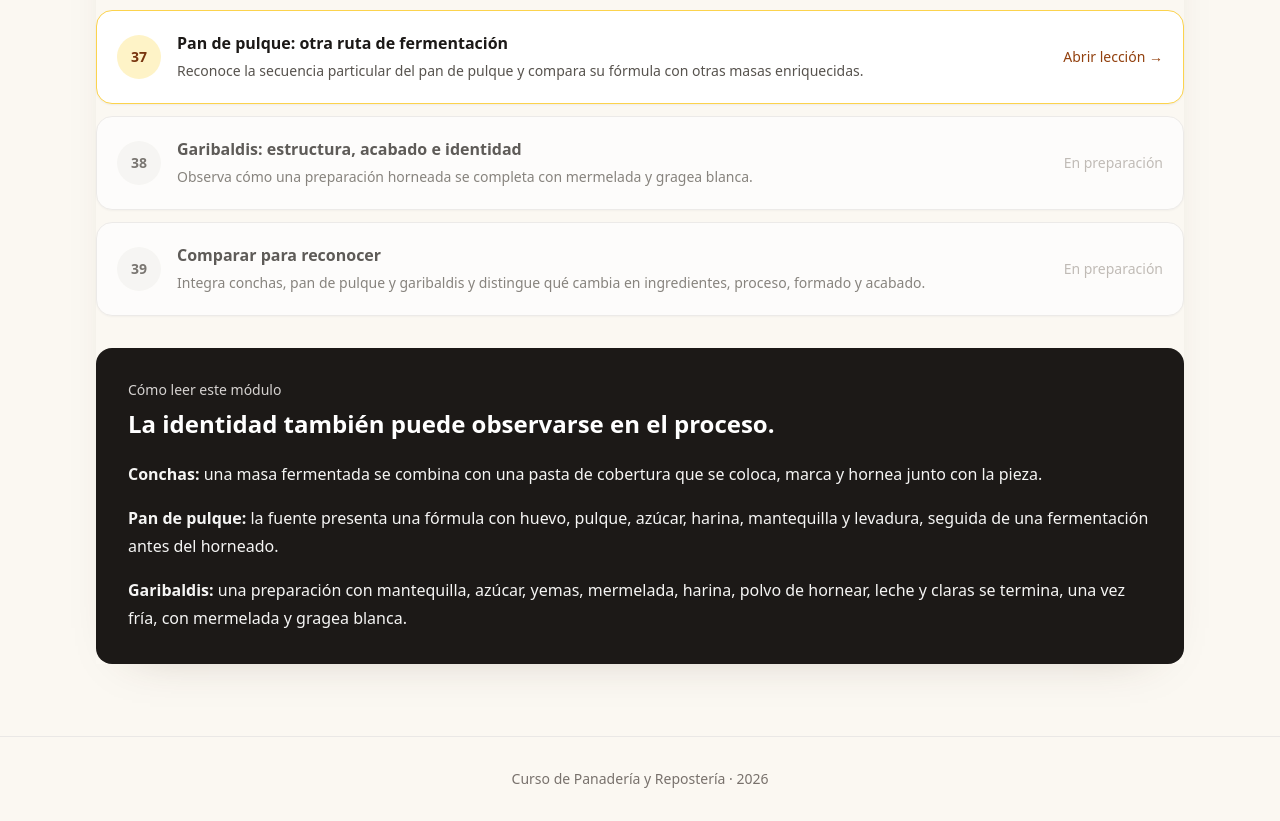
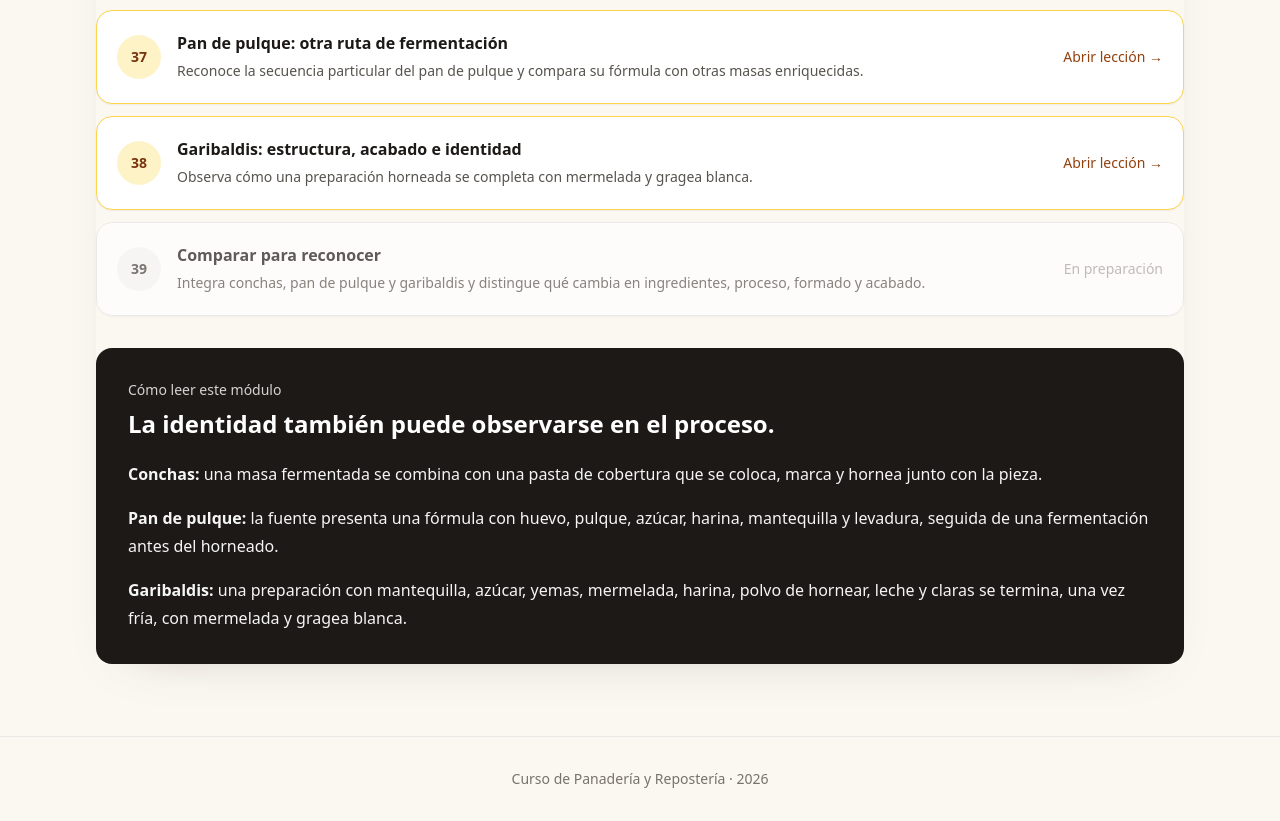
Before and after one commit to Drworm82/CursoPanadero, a Next.js app: page /modulo-5 in a window 1280 px wide. Shown: the part 1217-2038 px from the top of the page. Built offline with nearby package versions, Linux system fonts and the light colour scheme; no server answers.

Commit message:
Activate lesson 38 on Garibaldis

```diff
--- a/pages/modulo-5.js
+++ b/pages/modulo-5.js
@@ -11,7 +11,7 @@ const lessons = [
   ['35', 'Entrar al pan mexicano', 'Identifica qué productos mexicanos están realmente documentados y qué aspectos de su elaboración pueden compararse.', '/leccion-entrar-al-pan-mexicano', true],
   ['36', 'Conchas: una masa, dos preparaciones', 'Analiza la masa fermentada y la pasta de cobertura de las conchas como partes distintas del mismo producto.', '/leccion-conchas-una-masa-dos-preparaciones', true],
   ['37', 'Pan de pulque: otra ruta de fermentación', 'Reconoce la secuencia particular del pan de pulque y compara su fórmula con otras masas enriquecidas.', '/leccion-pan-de-pulque-otra-ruta-fermentacion', true],
-  ['38', 'Garibaldis: estructura, acabado e identidad', 'Observa cómo una preparación horneada se completa con mermelada y gragea blanca.', '#', false],
+  ['38', 'Garibaldis: estructura, acabado e identidad', 'Observa cómo una preparación horneada se completa con mermelada y gragea blanca.', '/leccion-garibaldis-estructura-acabado-identidad', true],
   ['39', 'Comparar para reconocer', 'Integra conchas, pan de pulque y garibaldis y distingue qué cambia en ingredientes, proceso, formado y acabado.', '#', false],
 ];
 
```
